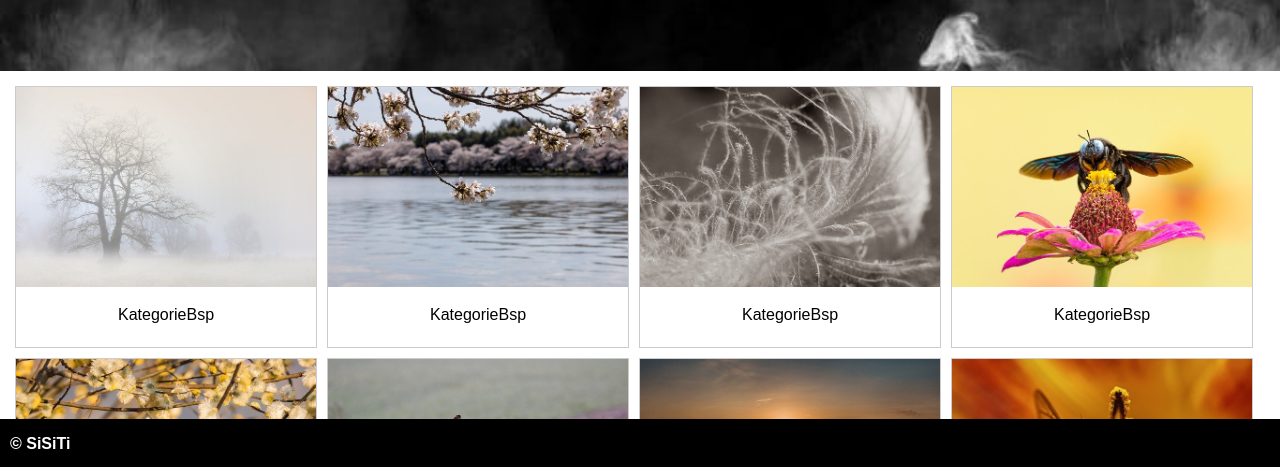
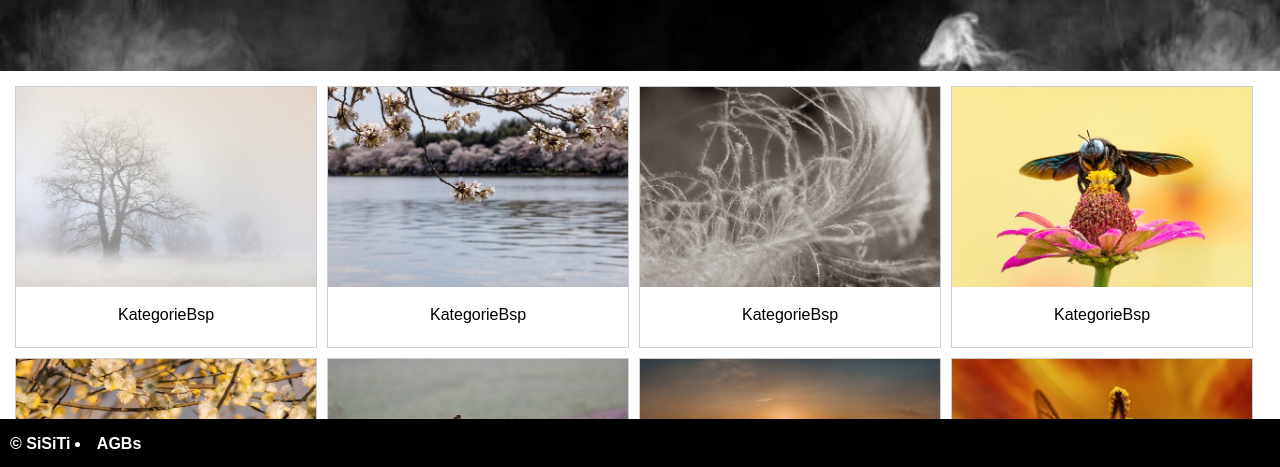
Before and after one commit to luesim/SiSiTi, a plain HTML site: page HTML/Home.html in a window 1280 px wide. Shown: the part 331-798 px from the top of the page. Drawn offline with Linux system fonts and the light colour scheme.

Commit message:
In Homescreen AGBs eingebaut
Muss man in Absprache noch überall machen

```diff
--- a/HTML/Home.html
+++ b/HTML/Home.html
@@ -226,9 +226,10 @@
 
         </main>
         <footer>
-			<div class="footerText">
-                &#169; SiSiTi
-            </div>
-		</footer>
+			    <div class="footerText">
+              &#169; SiSiTi
+              <a href="AGB.html" class="linkfoot">AGBs</a>
+          </div>
+		    </footer>
 	</body>
 </html>
--- a/HTML/lib/basic.css
+++ b/HTML/lib/basic.css
@@ -25,6 +25,11 @@ body {
 .link{
     text-decoration: none;
     color: black;
+}
+.linkfoot{
+    text-decoration: none;
+    color: white;
+    display: inline list-item;
 }
 
 .nav{
```
